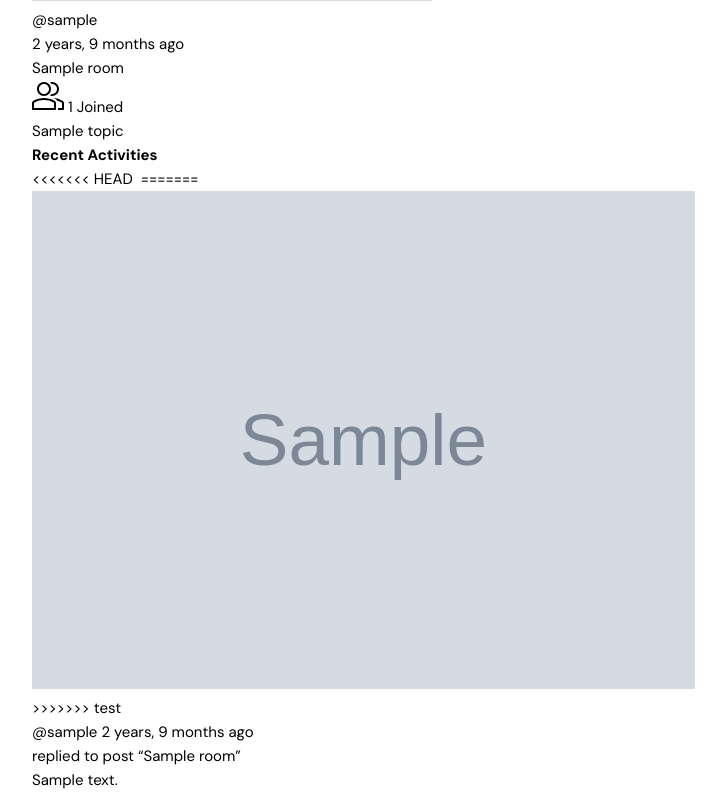
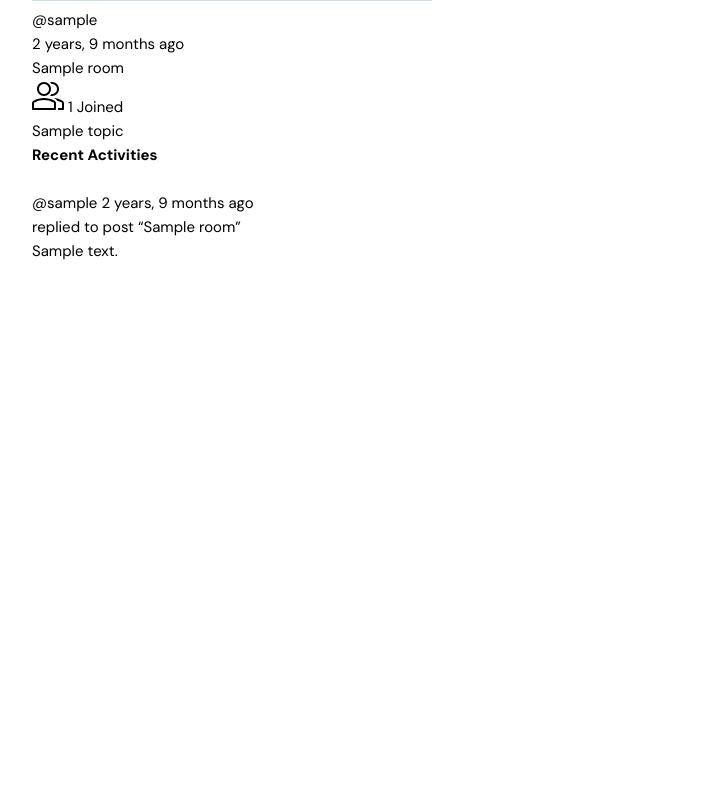
Before and after one commit to ulugbek101/studybuddy, a Django app: template base/templates/base/index.html in a window 1280 px wide. Shown: the part 1507-2299 px from the top of the page, without its empty margins (32-758 px from the left). After the commit the page ends 1767 px from the top, so only its background shows below. Run offline with Django 3.2, Linux system fonts and the light colour scheme; the template is opened without the code that fills it: most values are stand-ins (such as "Sample title", 1, 10 or a date in 2020); grey boxes marked "Sample" are stand-in pictures.

Commit message:
Update _activity.html

```diff
--- a/templates/components/_activity.html
+++ b/templates/components/_activity.html
@@ -7,11 +7,7 @@
         <div class="activities__boxHeader roomListRoom__header">
             <a href="{% url 'profile' pk=message.user.id %}" class="roomListRoom__author">
                 <div class="avatar avatar--small">
-<<<<<<< HEAD
                     <img src="{{ request.user.avatar.url }}" />
-=======
-                    <img src="{{ message.user.avatar.url }}" />
->>>>>>> test
                 </div>
                 <p>
                     @{{ message.user.username }}
```
